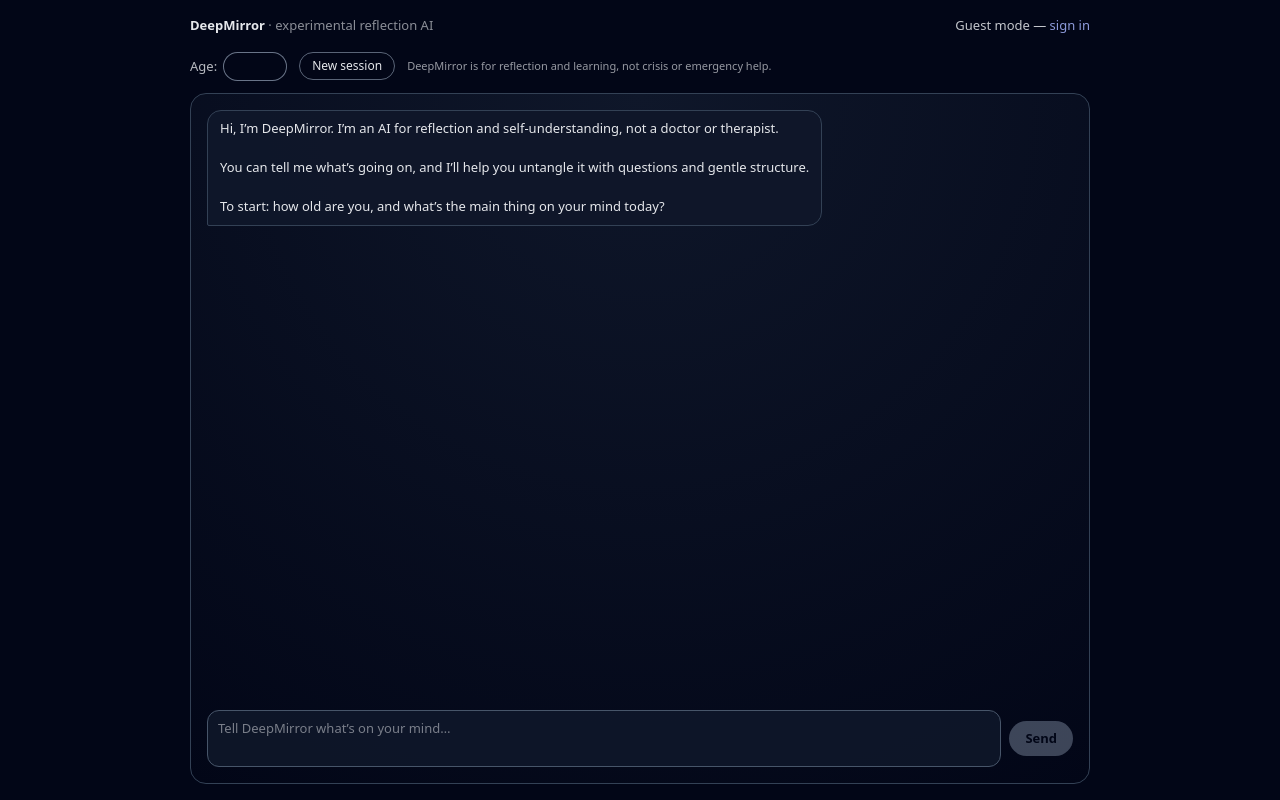
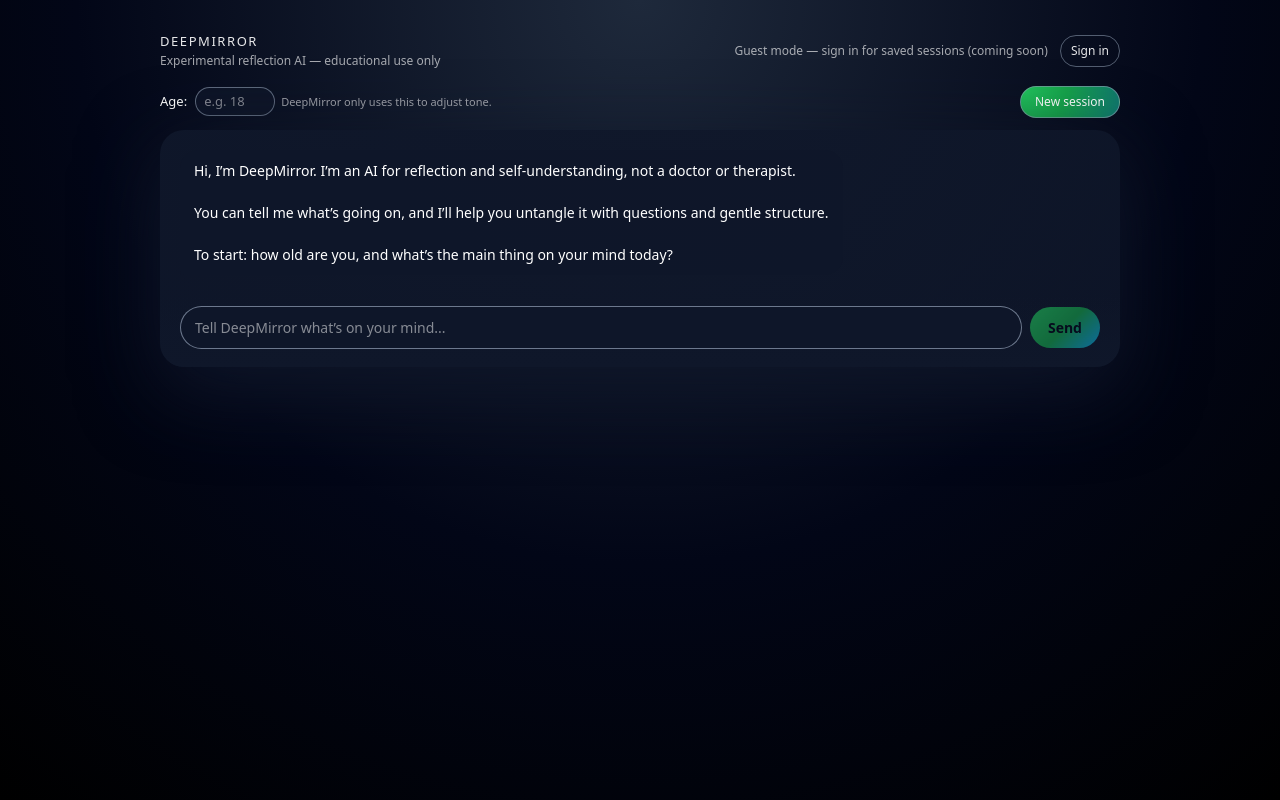
Before and after one commit to vrajvaghela9999-design/deepmirror, a Next.js app: page /chat in a window 1280 px wide. Built offline with nearby package versions, Linux system fonts and the light colour scheme; no server answers.

Commit message:
Day 4: new DeepMirror chat UI + session reset

```diff
--- a/app/chat/page.tsx
+++ b/app/chat/page.tsx
@@ -15,9 +15,11 @@
 };
 
 export default function ChatPage() {
+  // ---------- Auth / user ----------
   const [user, setUser] = useState<SessionUser | null>(null);
   const [loadingUser, setLoadingUser] = useState(true);
 
+  // ---------- Conversation state ----------
   const [age, setAge] = useState<string>("");
   const [messages, setMessages] = useState<Message[]>([
     {
@@ -28,10 +30,26 @@
         "To start: how old are you, and what’s the main thing on your mind today?",
     },
   ]);
+
   const [input, setInput] = useState("");
   const [isSending, setIsSending] = useState(false);
 
-  // -------- Supabase: load current user --------
+  // ---------- New session button ----------
+  function resetConversation() {
+    setAge("");
+    setInput("");
+    setMessages([
+      {
+        role: "assistant",
+        content:
+          "Hi, I’m DeepMirror. I’m an AI for reflection and self-understanding, not a doctor or therapist.\n\n" +
+          "You can tell me what’s going on, and I’ll help you untangle it with questions and gentle structure.\n\n" +
+          "To start: how old are you, and what’s the main thing on your mind today?",
+      },
+    ]);
+  }
+
+  // ---------- Supabase: load current user ----------
   useEffect(() => {
     const getUser = async () => {
       const { data, error } = await supabase.auth.getUser();
@@ -68,63 +86,50 @@
     };
   }, []);
 
-  // -------- Handle sending a message --------
+  // ---------- Handle sending a message ----------
   const handleSubmit = async (e: FormEvent) => {
     e.preventDefault();
     if (!input.trim()) return;
-    if (!age.trim()) {
-      alert("Please enter your age before chatting.");
-      return;
-    }
 
-    const userMessage: Message = {
-      role: "user",
-      content: input.trim(),
-    };
+    setIsSending(true);
 
-    const newMessages = [...messages, userMessage];
+    const newMessages: Message[] = [
+      ...messages,
+      { role: "user", content: input.trim() },
+    ];
+
+    // Show user message immediately
     setMessages(newMessages);
     setInput("");
-    setIsSending(true);
 
     try {
-      // Adjust the body shape if your /api/chat expects something different
       const res = await fetch("/api/chat", {
         method: "POST",
-        headers: {
-          "Content-Type": "application/json",
-        },
+        headers: { "Content-Type": "application/json" },
         body: JSON.stringify({
-          age,
           messages: newMessages,
-          userId: user?.id ?? null,
+          age: age || null,
+          userEmail: user?.email ?? null,
         }),
       });
 
       if (!res.ok) {
-        throw new Error("Request failed");
+        throw new Error(`Request failed: ${res.status}`);
       }
 
       const data = await res.json();
-      // Expecting { reply: string } from your API
-      const assistantText: string = data.reply ?? data.content ?? "";
+      const reply: string =
+        data.reply ?? "Sorry, something went wrong while generating a reply.";
 
-      const assistantMessage: Message = {
-        role: "assistant",
-        content:
-          assistantText ||
-          "I’m having trouble responding right now. Can you try again in a moment?",
-      };
-
-      setMessages((prev) => [...prev, assistantMessage]);
-    } catch (err) {
-      console.error(err);
+      setMessages((prev) => [...prev, { role: "assistant", content: reply }]);
+    } catch (error) {
+      console.error(error);
       setMessages((prev) => [
         ...prev,
         {
           role: "assistant",
           content:
-            "Something went wrong reaching my brain. Please check your connection or try again.",
+            "Something went wrong while generating a reply. You can try again in a moment.",
         },
       ]);
     } finally {
@@ -132,250 +137,202 @@
     }
   };
 
-  // -------- Simple reset / new session --------
-  const handleNewSession = () => {
-    setMessages([
-      {
-        role: "assistant",
-        content:
-          "New session started.\n\nRemind me of your age and what you’d like to talk about today.",
-      },
-    ]);
-    setInput("");
-  };
-
+  // ---------- UI ----------
   return (
     <main
       style={{
         minHeight: "100vh",
-        backgroundColor: "#020617",
-        color: "#e5e7eb",
-        padding: "16px",
+        padding: "32px 16px",
+        background:
+          "radial-gradient(circle at top, #1e293b 0, #020617 55%, #000 100%)",
+        color: "white",
         fontFamily:
           "system-ui, -apple-system, BlinkMacSystemFont, 'Segoe UI', sans-serif",
         display: "flex",
         justifyContent: "center",
       }}
     >
-      <div
-        style={{
-          width: "100%",
-          maxWidth: "900px",
-          display: "flex",
-          flexDirection: "column",
-          gap: "12px",
-        }}
-      >
-        {/* Top bar: brand + user status */}
+      <div style={{ width: "100%", maxWidth: "960px" }}>
+        {/* Header */}
         <header
           style={{
             display: "flex",
             justifyContent: "space-between",
             alignItems: "center",
-            fontSize: "13px",
-            marginBottom: "4px",
+            marginBottom: "16px",
+            fontSize: "14px",
+            opacity: 0.9,
           }}
         >
           <div>
+            <div style={{ fontSize: "13px", letterSpacing: "0.12em" }}>
+              DEEPMIRROR
+            </div>
+            <div style={{ fontSize: "12px", opacity: 0.7 }}>
+              Experimental reflection AI — educational use only
+            </div>
+          </div>
+
+          <div style={{ display: "flex", alignItems: "center", gap: "12px" }}>
+            <span style={{ fontSize: "12px", opacity: 0.7 }}>
+              {loadingUser
+                ? "Checking sign-in..."
+                : user
+                ? `Signed in as ${user.email ?? "account"}`
+                : "Guest mode — sign in for saved sessions (coming soon)"}
+            </span>
             <Link
-              href="/"
+              href={user ? "/login?logout=1" : "/login"}
               style={{
+                fontSize: "12px",
+                padding: "6px 10px",
+                borderRadius: "999px",
+                border: "1px solid rgba(148, 163, 184, 0.6)",
                 textDecoration: "none",
-                color: "#e5e7eb",
-                fontWeight: 600,
+                color: "white",
               }}
             >
-              DeepMirror
-            </Link>{" "}
-            <span style={{ opacity: 0.6 }}>· experimental reflection AI</span>
-          </div>
-
-          <div style={{ display: "flex", gap: "8px", alignItems: "center" }}>
-            <div style={{ opacity: 0.85 }}>
-              {loadingUser && "Checking session…"}
-              {!loadingUser && user && (
-                <>
-                  Signed in as{" "}
-                  <span style={{ fontWeight: 600 }}>
-                    {user.email ?? "unknown"}
-                  </span>
-                </>
-              )}
-              {!loadingUser && !user && (
-                <>
-                  Guest mode —{" "}
-                  <Link
-                    href="/login"
-                    style={{ color: "#a5b4fc", textDecoration: "none" }}
-                  >
-                    sign in
+              {user ? "Log out" : "Sign in"}
             </Link>
-                </>
-              )}
-            </div>
-
-            {user && (
-              <button
-                onClick={async () => {
-                  await supabase.auth.signOut();
-                  setUser(null);
-                }}
-                style={{
-                  borderRadius: 999,
-                  padding: "4px 10px",
-                  border: "1px solid rgba(148,163,184,0.6)",
-                  background: "transparent",
-                  color: "#e5e7eb",
-                  fontSize: "11px",
-                  cursor: "pointer",
-                }}
-              >
-                Log out
-              </button>
-            )}
           </div>
         </header>
 
-        {/* Age + new session controls */}
+        {/* Top controls */}
         <section
           style={{
             display: "flex",
+            justifyContent: "space-between",
+            alignItems: "center",
+            marginBottom: "12px",
             gap: "12px",
-            alignItems: "center",
-            fontSize: "13px",
           }}
         >
-          <label style={{ display: "flex", alignItems: "center", gap: "6px" }}>
-            <span style={{ opacity: 0.8 }}>Age:</span>
+          <label style={{ fontSize: "13px" }}>
+            Age:
             <input
               type="number"
-              min={10}
-              max={99}
+              placeholder="e.g. 18"
               value={age}
               onChange={(e) => setAge(e.target.value)}
               style={{
-                width: "64px",
-                backgroundColor: "#020617",
-                borderRadius: 999,
-                border: "1px solid rgba(148,163,184,0.7)",
-                color: "#e5e7eb",
+                marginLeft: "8px",
+                width: "80px",
                 padding: "4px 8px",
+                borderRadius: "999px",
+                border: "1px solid rgba(148, 163, 184, 0.6)",
+                background: "rgba(15,23,42,0.8)",
+                color: "white",
                 fontSize: "13px",
-                outline: "none",
               }}
             />
+            <span style={{ marginLeft: "6px", fontSize: "11px", opacity: 0.6 }}>
+              DeepMirror only uses this to adjust tone.
+            </span>
           </label>
 
           <button
             type="button"
-            onClick={handleNewSession}
+            onClick={resetConversation}
             style={{
-              borderRadius: 999,
-              padding: "4px 12px",
-              border: "1px solid rgba(148,163,184,0.6)",
-              background: "transparent",
-              color: "#e5e7eb",
               fontSize: "12px",
+              padding: "6px 14px",
+              borderRadius: "999px",
+              border: "1px solid rgba(148, 163, 184, 0.6)",
+              background:
+                "radial-gradient(circle at top left, #22c55e 0, #16a34a 45%, #0f766e 100%)",
+              color: "white",
               cursor: "pointer",
             }}
           >
             New session
           </button>
-
-          <span style={{ fontSize: "11px", opacity: 0.65 }}>
-            DeepMirror is for reflection and learning, not crisis or emergency
-            help.
-          </span>
         </section>
 
-        {/* Chat window */}
+        {/* Chat card */}
         <section
           style={{
-            flex: 1,
-            minHeight: "60vh",
-            borderRadius: "16px",
-            border: "1px solid rgba(51,65,85,1)",
+            borderRadius: "24px",
+            padding: "20px 20px 80px",
             background:
-              "radial-gradient(circle at top, rgba(15,23,42,1), rgba(2,6,23,1))",
-            padding: "16px",
-            display: "flex",
-            flexDirection: "column",
-            gap: "12px",
+              "linear-gradient(135deg, rgba(15,23,42,0.95), rgba(15,23,42,0.85))",
+            boxShadow: "0 24px 80px rgba(15,23,42,0.9)",
+            position: "relative",
             overflow: "hidden",
           }}
         >
+          {/* Messages */}
           <div
             style={{
-              flex: 1,
+              maxHeight: "60vh",
               overflowY: "auto",
-              paddingRight: "4px",
-              display: "flex",
-              flexDirection: "column",
-              gap: "10px",
+              paddingRight: "8px",
             }}
           >
             {messages.map((m, idx) => (
               <div
                 key={idx}
                 style={{
-                  alignSelf: m.role === "user" ? "flex-end" : "flex-start",
+                  marginBottom: "12px",
+                  display: "flex",
+                  justifyContent:
+                    m.role === "user" ? "flex-end" : "flex-start",
+                }}
+              >
+                <div
+                  style={{
                     maxWidth: "80%",
-                  padding: "8px 12px",
+                    padding: "10px 14px",
                     borderRadius:
+                      m.role === "user" ? "18px 18px 4px 18px" : "18px 18px 18px 4px",
+                    background:
                       m.role === "user"
-                      ? "14px 14px 2px 14px"
-                      : "14px 14px 14px 2px",
-                  backgroundColor:
-                    m.role === "user" ? "#4f46e5" : "rgba(15,23,42,0.95)",
-                  color: m.role === "user" ? "#e5e7eb" : "#e5e7eb",
-                  fontSize: "13px",
+                        ? "linear-gradient(135deg, #22c55e, #16a34a)"
+                        : "rgba(15,23,42,0.9)",
+                    color: m.role === "user" ? "#020617" : "white",
+                    fontSize: "14px",
                     whiteSpace: "pre-wrap",
-                  border:
-                    m.role === "user"
-                      ? "1px solid rgba(129,140,248,0.9)"
-                      : "1px solid rgba(51,65,85,1)",
                   }}
                 >
                   {m.content}
                 </div>
+              </div>
             ))}
-            {isSending && (
-              <div
-                style={{
-                  alignSelf: "flex-start",
-                  fontSize: "12px",
-                  opacity: 0.7,
-                }}
-              >
-                DeepMirror is thinking…
-              </div>
-            )}
           </div>
 
-          {/* Input form */}
+          {/* Input */}
           <form
             onSubmit={handleSubmit}
             style={{
-              display: "flex",
-              gap: "8px",
-              marginTop: "8px",
-              alignItems: "center",
+              position: "absolute",
+              left: 0,
+              right: 0,
+              bottom: 0,
+              padding: "12px 20px 18px",
+              background:
+                "linear-gradient(to top, rgba(15,23,42,1), rgba(15,23,42,0))",
             }}
           >
-            <textarea
+            <div
+              style={{
+                display: "flex",
+                alignItems: "center",
+                gap: "8px",
+              }}
+            >
+              <input
+                type="text"
+                placeholder="Tell DeepMirror what’s on your mind..."
                 value={input}
                 onChange={(e) => setInput(e.target.value)}
-              placeholder="Tell DeepMirror what’s on your mind…"
-              rows={2}
+                disabled={isSending}
                 style={{
                   flex: 1,
-                resize: "none",
-                borderRadius: "12px",
-                border: "1px solid rgba(71,85,105,1)",
-                backgroundColor: "rgba(15,23,42,0.9)",
-                color: "#e5e7eb",
-                padding: "8px 10px",
-                fontSize: "13px",
+                  padding: "10px 14px",
+                  borderRadius: "999px",
+                  border: "1px solid rgba(148, 163, 184, 0.7)",
+                  background: "rgba(15,23,42,0.9)",
+                  color: "white",
+                  fontSize: "14px",
                   outline: "none",
                 }}
               />
@@ -383,22 +340,22 @@
                 type="submit"
                 disabled={isSending || !input.trim()}
                 style={{
-                borderRadius: 999,
-                padding: "8px 16px",
+                  padding: "10px 18px",
+                  borderRadius: "999px",
                   border: "none",
                   background:
-                  isSending || !input.trim()
-                    ? "rgba(148,163,184,0.4)"
-                    : "linear-gradient(135deg, #6366f1, #22c55e)",
+                    "linear-gradient(135deg, #22c55e, #16a34a, #0ea5e9)",
                   color: "#020617",
-                fontSize: "13px",
+                  fontSize: "14px",
                   fontWeight: 600,
-                cursor:
-                  isSending || !input.trim() ? "not-allowed" : "pointer",
+                  cursor: isSending || !input.trim() ? "not-allowed" : "pointer",
+                  opacity: isSending || !input.trim() ? 0.6 : 1,
+                  transition: "transform 0.08s ease-out",
                 }}
               >
-              {isSending ? "Sending…" : "Send"}
+                {isSending ? "Thinking..." : "Send"}
               </button>
+            </div>
           </form>
         </section>
       </div>
```
Lines whose indentation alone changed are shown as unchanged.
